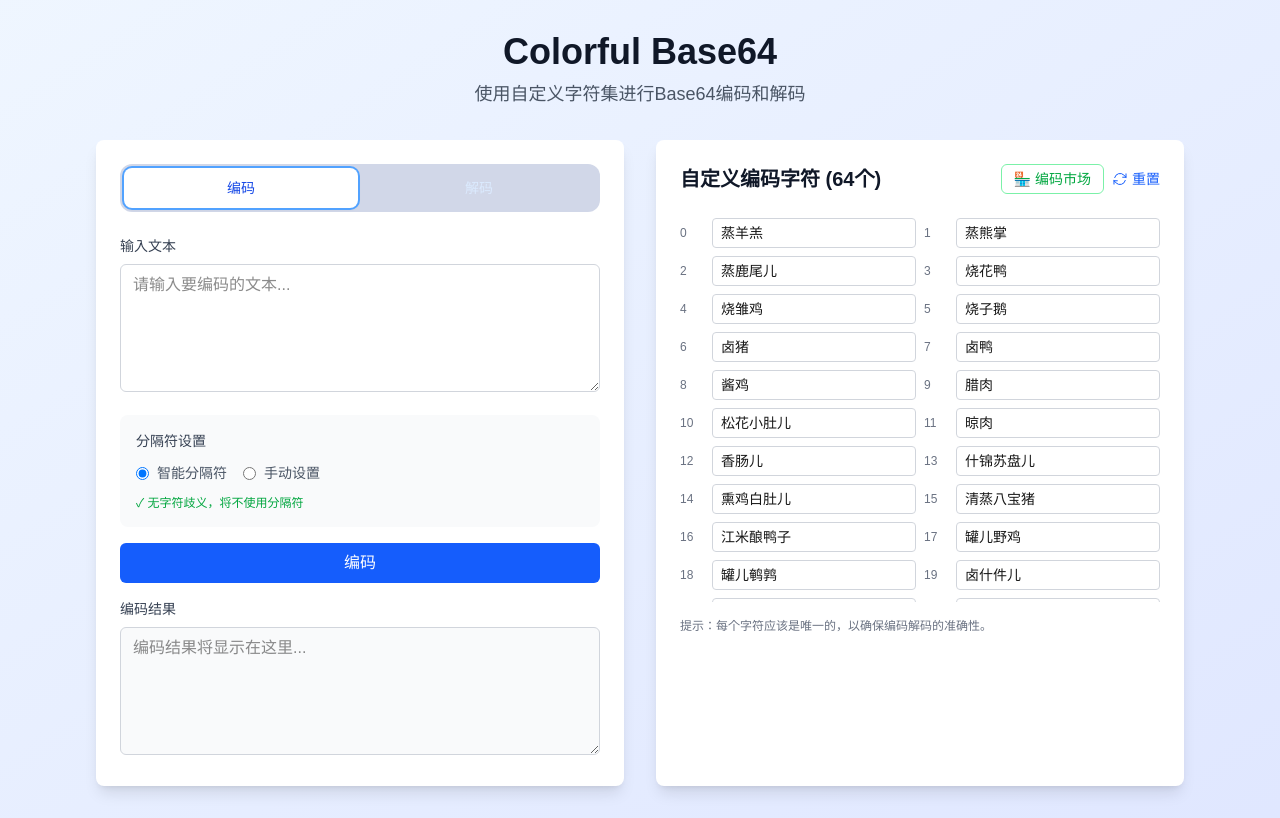
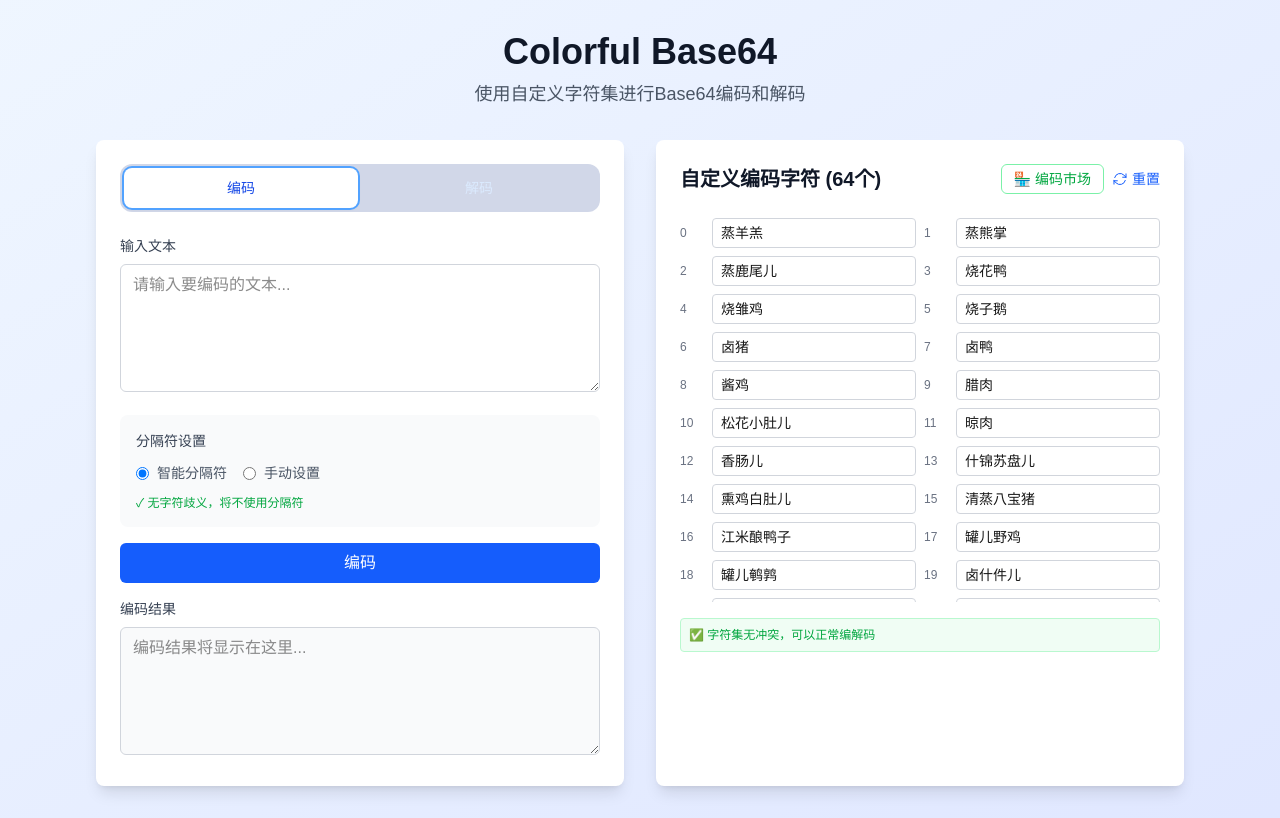
Before and after one commit to lixiang90/ColorfulBase64, a Next.js app: page / in a window 1280 px wide. Built offline with nearby package versions, Linux system fonts and the light colour scheme.

Commit message:
handle encoding conflit

```diff
--- a/src/app/page.tsx
+++ b/src/app/page.tsx
@@ -98,6 +98,32 @@ export default function Home() {
   // 标准Base64字符集
   const STANDARD_BASE64 = 'ABCDEFGHIJKLMNOPQRSTUVWXYZabcdefghijklmnopqrstuvwxyz0123456789+/';
 
+  // 检查编码冲突（重复字符）
+  const checkConflicts = () => {
+    const conflicts: { char: string; positions: number[] }[] = [];
+    const charMap = new Map<string, number[]>();
+
+    // 统计每个字符出现的位置
+    customChars.forEach((char, index) => {
+      if (char.trim() !== '') {
+        if (charMap.has(char)) {
+          charMap.get(char)!.push(index);
+        } else {
+          charMap.set(char, [index]);
+        }
+      }
+    });
+
+    // 找出重复的字符
+    charMap.forEach((positions, char) => {
+      if (positions.length > 1) {
+        conflicts.push({ char, positions });
+      }
+    });
+
+    return conflicts;
+  };
+
   // 检测是否存在歧义（字符重复或包含关系）
   const hasAmbiguity = () => {
     const chars = [...customChars, '='];
@@ -123,6 +149,13 @@ export default function Home() {
   // 编码函数
   const encode = (text: string) => {
     try {
+      // 检查编码冲突
+      const conflicts = checkConflicts();
+      if (conflicts.length > 0) {
+        const firstConflict = conflicts[0];
+        return `编码冲突：字符 "${firstConflict.char}" 在位置 ${firstConflict.positions.join(', ')} 重复出现，请修复冲突后重试`;
+      }
+
       // 将文本转换为标准Base64
       const standardBase64 = btoa(unescape(encodeURIComponent(text)));
 
@@ -154,6 +187,13 @@ export default function Home() {
   // 解码函数
   const decode = (encodedText: string) => {
     try {
+      // 检查编码冲突
+      const conflicts = checkConflicts();
+      if (conflicts.length > 0) {
+        const firstConflict = conflicts[0];
+        return `编码冲突：字符 "${firstConflict.char}" 在位置 ${firstConflict.positions.join(', ')} 重复出现，请修复冲突后重试`;
+      }
+
       let parts: string[];
 
       // 检测是否包含分隔符
@@ -500,8 +540,29 @@ export default function Home() {
               ))}
             </div>
 
-            <div className="mt-4 text-xs text-gray-500">
-              <p>提示：每个字符应该是唯一的，以确保编码解码的准确性。</p>
+            <div className="mt-4 text-xs">
+              {(() => {
+                const conflicts = checkConflicts();
+                if (conflicts.length > 0) {
+                  return (
+                    <div className="text-red-600 bg-red-50 p-2 rounded border border-red-200">
+                      <p className="font-medium">⚠️ 检测到编码冲突：</p>
+                      {conflicts.map((conflict, index) => (
+                        <p key={index} className="mt-1">
+                          字符 "{conflict.char}" 在位置 {conflict.positions.join(', ')} 重复出现
+                        </p>
+                      ))}
+                      <p className="mt-2 text-xs">请修复冲突后才能进行编解码操作</p>
+                    </div>
+                  );
+                } else {
+                  return (
+                    <div className="text-green-600 bg-green-50 p-2 rounded border border-green-200">
+                      <p>✅ 字符集无冲突，可以正常编解码</p>
+                    </div>
+                  );
+                }
+              })()}
             </div>
           </div>
         </div>
```
